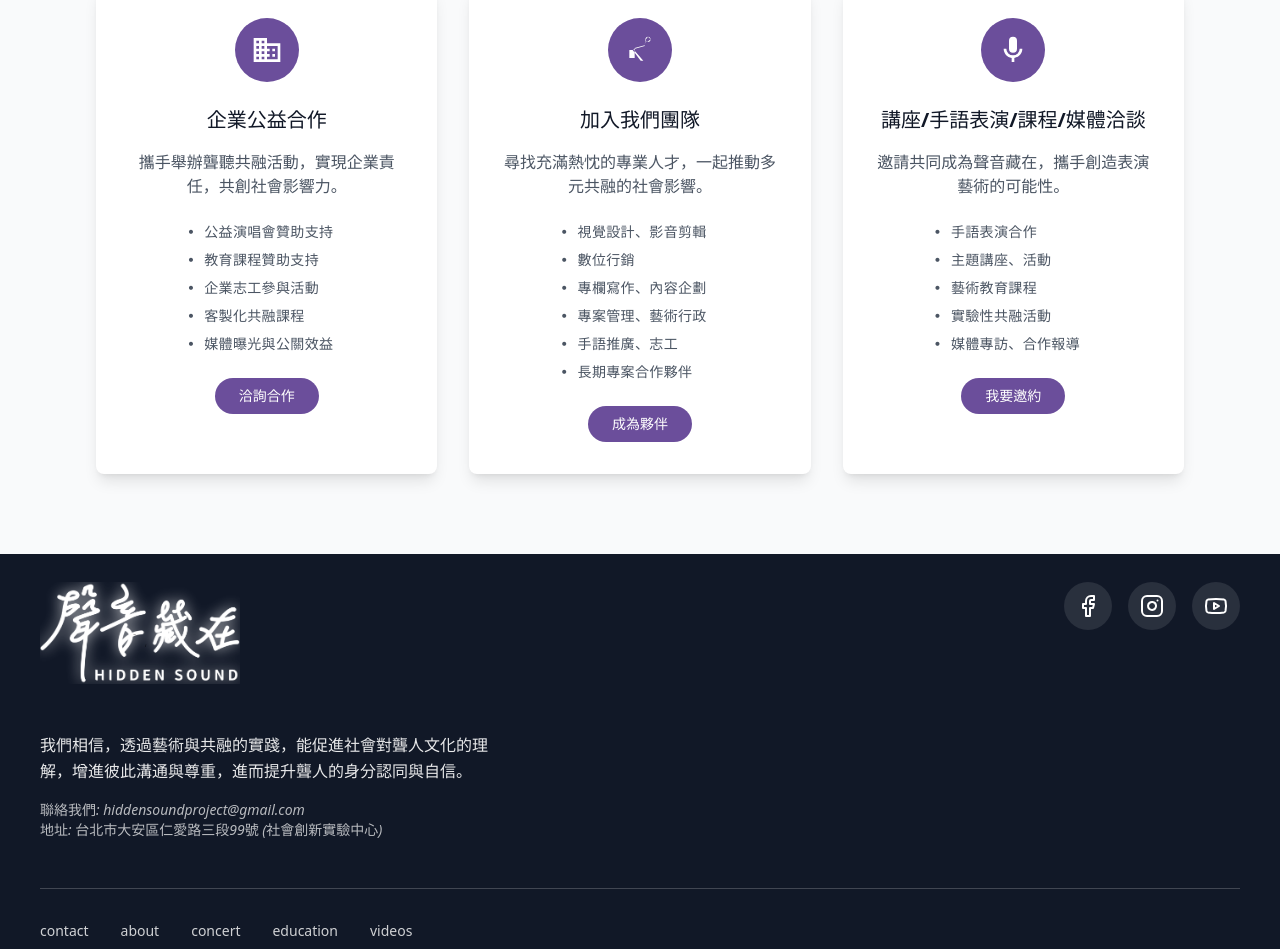
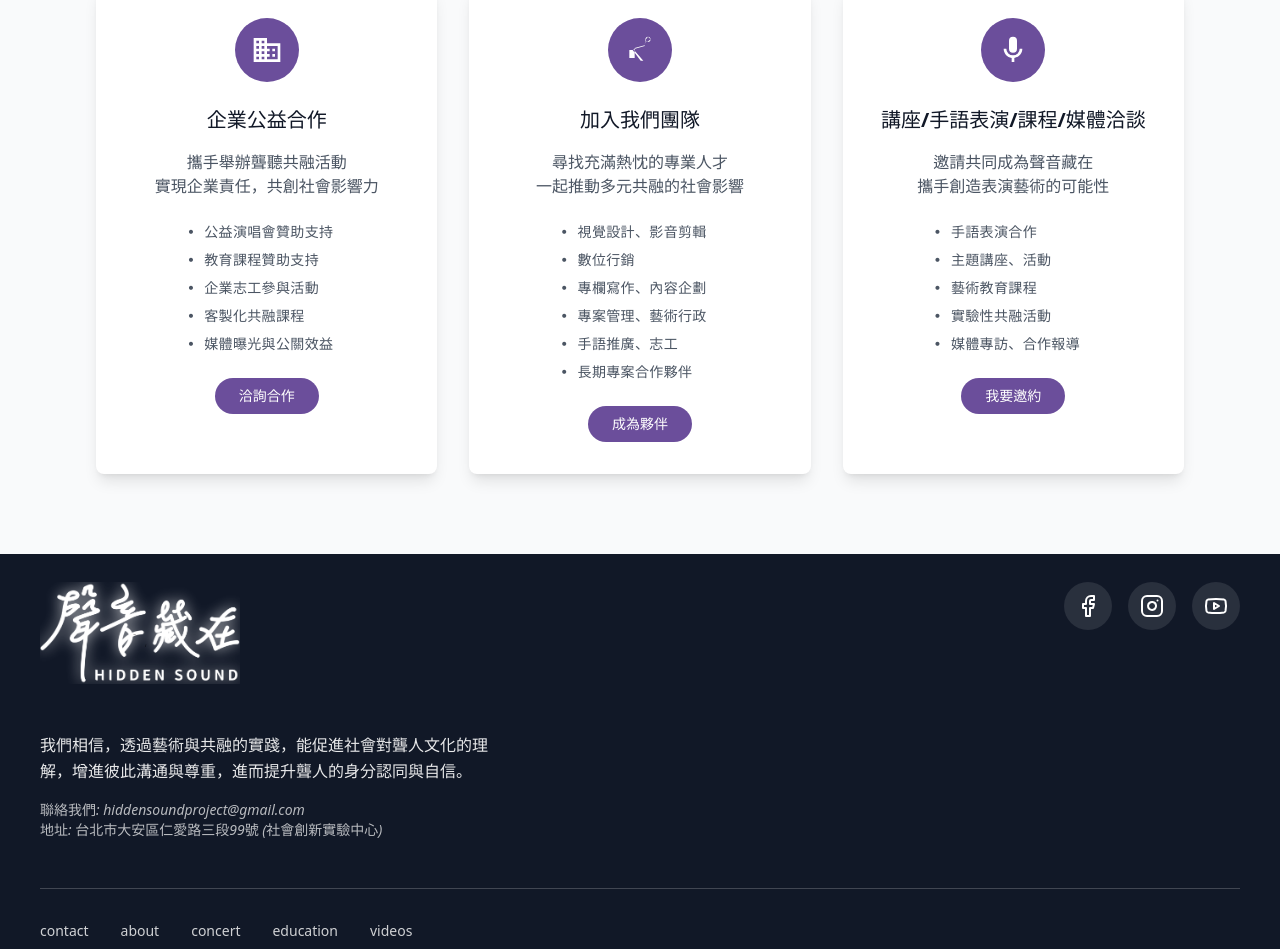
Before and after one commit to nyannyn/hidden-sound, a React (Vite) app: page /contact in a window 1280 px wide. Shown: the part 992-1941 px from the top of the page. Built offline with nearby package versions, Linux system fonts and the light colour scheme.

Commit message:
Trigger redeploy

```diff
--- a/src/components/Contact.tsx
+++ b/src/components/Contact.tsx
@@ -232,7 +232,9 @@ const Contact = () => {
                 企業公益合作
               </h3>
               <p className="text-gray-600 mb-6">
-                攜手舉辦聾聽共融活動，實現企業責任，共創社會影響力。
+                攜手舉辦聾聽共融活動
+                <br />
+                實現企業責任，共創社會影響力
               </p>
               <ul className="text-sm text-gray-600 space-y-2 mb-6 font-mono tracking-wide">
                 <li className="flex justify-center">
@@ -286,7 +288,9 @@ const Contact = () => {
                 加入我們團隊
               </h3>
               <p className="text-gray-600 mb-6">
-                尋找充滿熱忱的專業人才，一起推動多元共融的社會影響。
+                尋找充滿熱忱的專業人才
+                <br />
+                一起推動多元共融的社會影響
               </p>
               <ul className="text-sm text-gray-600 space-y-2 mb-6 font-mono tracking-wide">
                 <li className="flex justify-center">
@@ -345,7 +349,9 @@ const Contact = () => {
                 講座/手語表演/課程/媒體洽談
               </h3>
               <p className="text-gray-600 mb-6">
-                邀請共同成為聲音藏在，攜手創造表演藝術的可能性。
+                邀請共同成為聲音藏在
+                <br />
+                攜手創造表演藝術的可能性
               </p>
               <ul className="text-sm text-gray-600 space-y-2 mb-6 font-mono tracking-wide">
                 <li className="flex justify-center">
--- a/src/components/homepage.tsx
+++ b/src/components/homepage.tsx
@@ -352,12 +352,14 @@ const HomePage = () => {
                     EP4 音樂初體驗
                     <br />
                   </p>
-                  <Link
-                    to="/concert"
+                  <a
+                    href="https://www.youtube.com/@hiddensound106"
+                    target="_blank"
+                    rel="noopener noreferrer"
                     className="bg-[#6B4E9B] text-white px-6 py-2.5 sm:px-8 sm:py-3 rounded-full font-medium transition-all duration-300 hover:bg-[#5a4287] hover:shadow-lg text-sm sm:text-base"
                   >
                     learn more
-                  </Link>
+                  </a>
                 </div>
               </div>
             </div>
```
